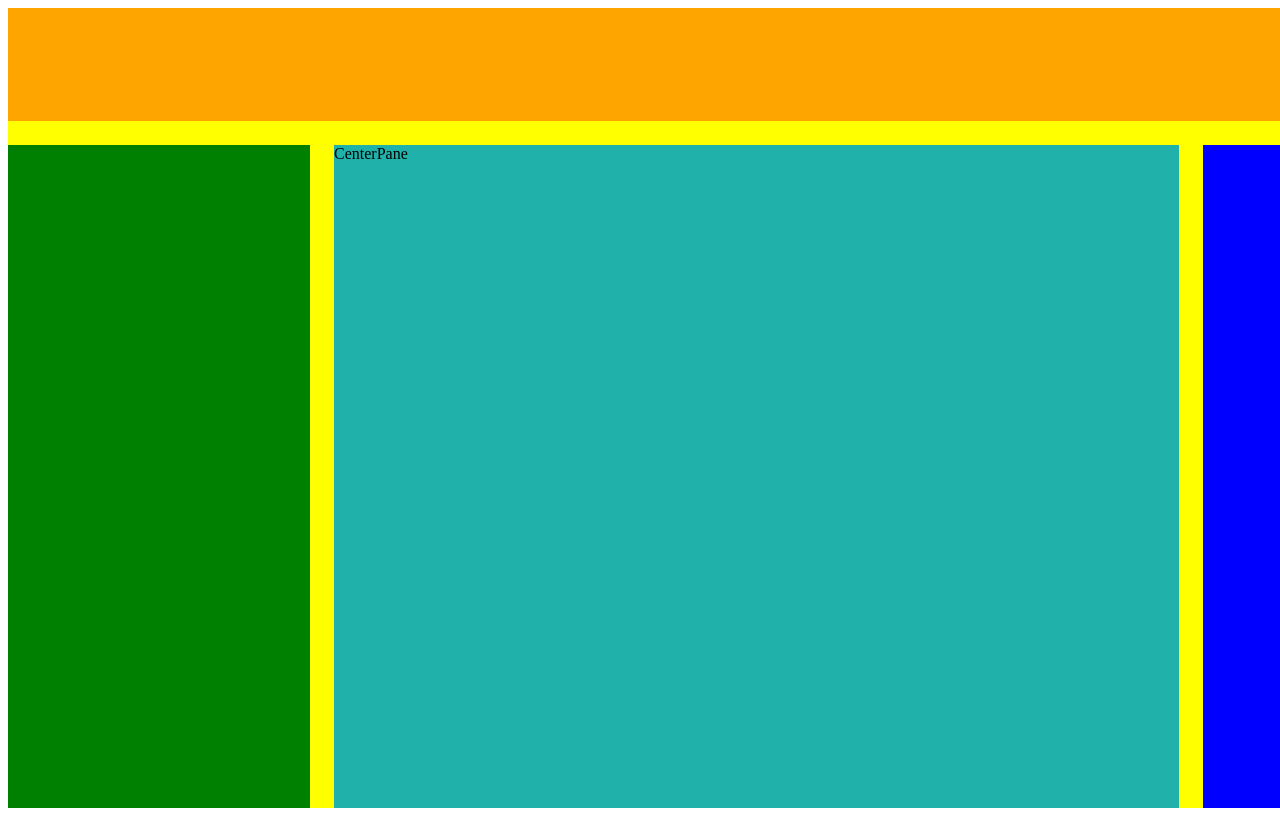
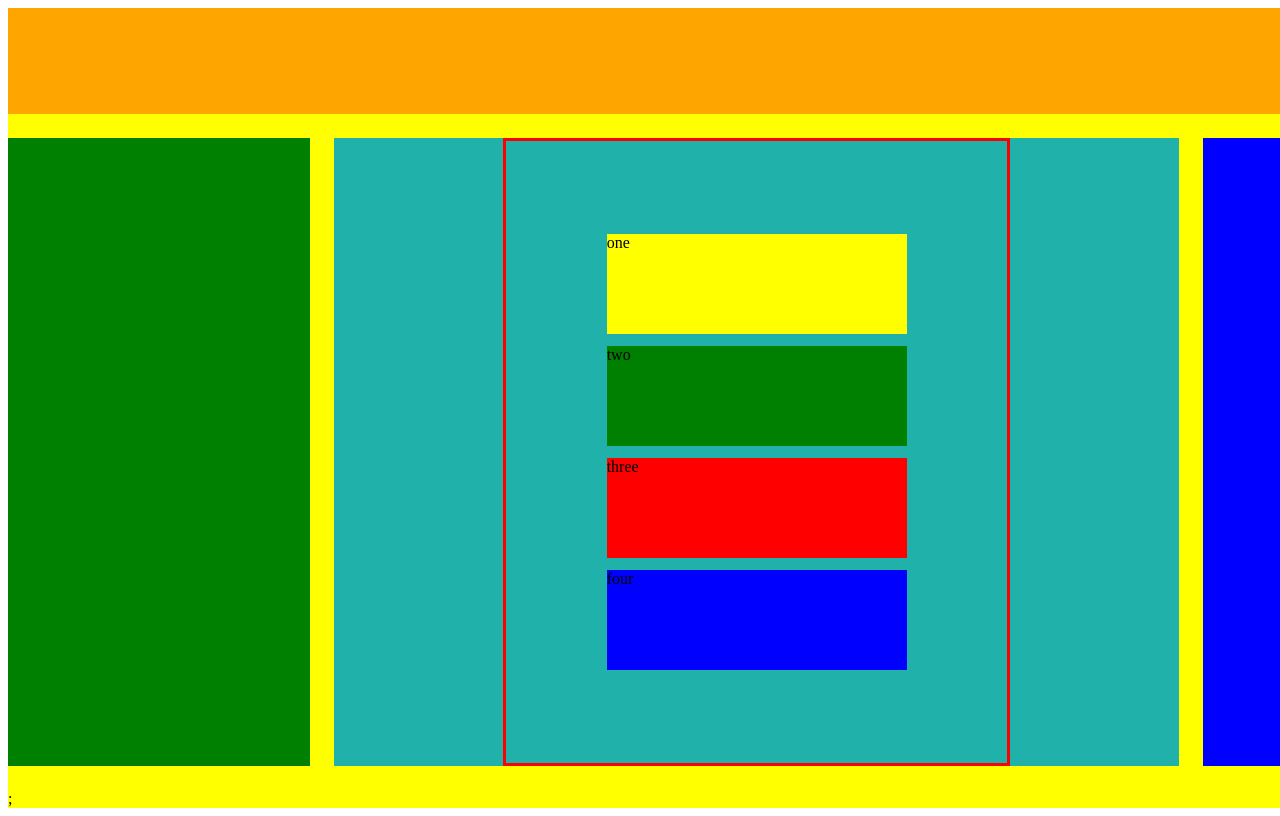
Before and after one commit to PieterJanDelbecke/project-last-dance-react, a React (Vite) app: page / in a window 1280 px wide. Built offline with nearby package versions, Linux system fonts and the light colour scheme.

Commit message:
initialize Map for rows

```diff
--- a/package.json
+++ b/package.json
@@ -13,7 +13,9 @@
     "@emotion/styled": "^11.10.4",
     "react": "^18.2.0",
     "react-dom": "^18.2.0",
-    "react-router-dom": "^6.4.2"
+    "react-router-dom": "^6.4.2",
+    "uninstall": "^0.0.0",
+    "uuid": "^9.0.0"
   },
   "devDependencies": {
     "@types/react": "^18.0.17",
--- a/src/components/CenterPane.jsx
+++ b/src/components/CenterPane.jsx
@@ -7,10 +7,71 @@ const Container = styled.div`
 	background-color: lightseagreen;
 `;
 
+const CenterContainer = styled.div`
+	box-sizing: border-box;
+	margin-inline: auto;
+	width: 60%;
+	height: 100%;
+	border: 3px solid red;
+	display: flex;
+	flex-direction: column;
+	justify-content: center;
+	align-items: center;
+	gap: 12px;
+`;
+
+const Element = styled.div`
+	width: 300px;
+	height: 100px;
+	background-color: ${(props) => props.color};
+`;
+
 const CenterPane = () => {
-  return (
-    <Container>CenterPane</Container>
-  )
-}
+    const rows = new Map();
+    const [rowsArray, setRowsArray] = useState([])
 
-export default CenterPane
+	const initialRows = [
+		{ name: "one", info: { order: 1, color: "yellow" } },
+		{ name: "two", info: { order: 2, color: "green" } },
+		{ name: "three", info: { order: 3, color: "red" } },
+		{ name: "four", info: { order: 4, color: "blue" } },
+	];
+
+	useEffect(() => {
+		for (let row of initialRows) {
+			rows.set(row.name, row.info);
+		}
+        console.log("rows MAP",rows)
+        console.log("rows ARRAY",[...rows])
+		setRowsArray([...rows]);
+	}, []);
+
+	const handleDrag = () => {
+		console.log("DRAGGING");
+	};
+
+	const handleDrop = () => {
+		console.log("DROPPING");
+	};
+
+	const handleDragOver = () => {
+		console.log("DRAGGING OVER");
+	};
+
+	return (
+		<>
+			<Container>
+				<CenterContainer>
+                    {rowsArray.map(row => (
+                        <Element key={row[0]} color={row[1].color}>
+                            {row[0]}
+                        </Element>
+                    ))}
+                </CenterContainer>
+			</Container>
+			;
+		</>
+	);
+};
+
+export default CenterPane;
```
Also changed, not shown: 1 other file (tests, documents, lock files or other folders).
